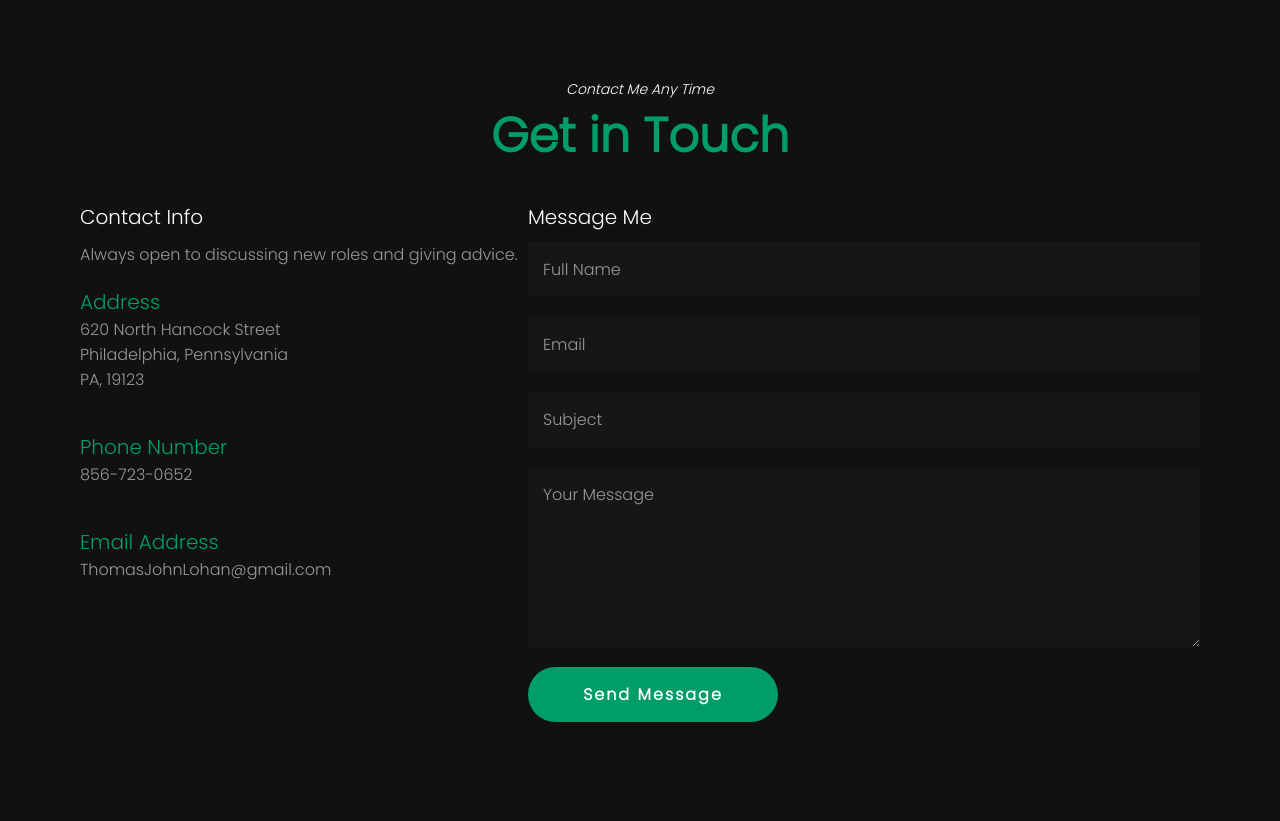
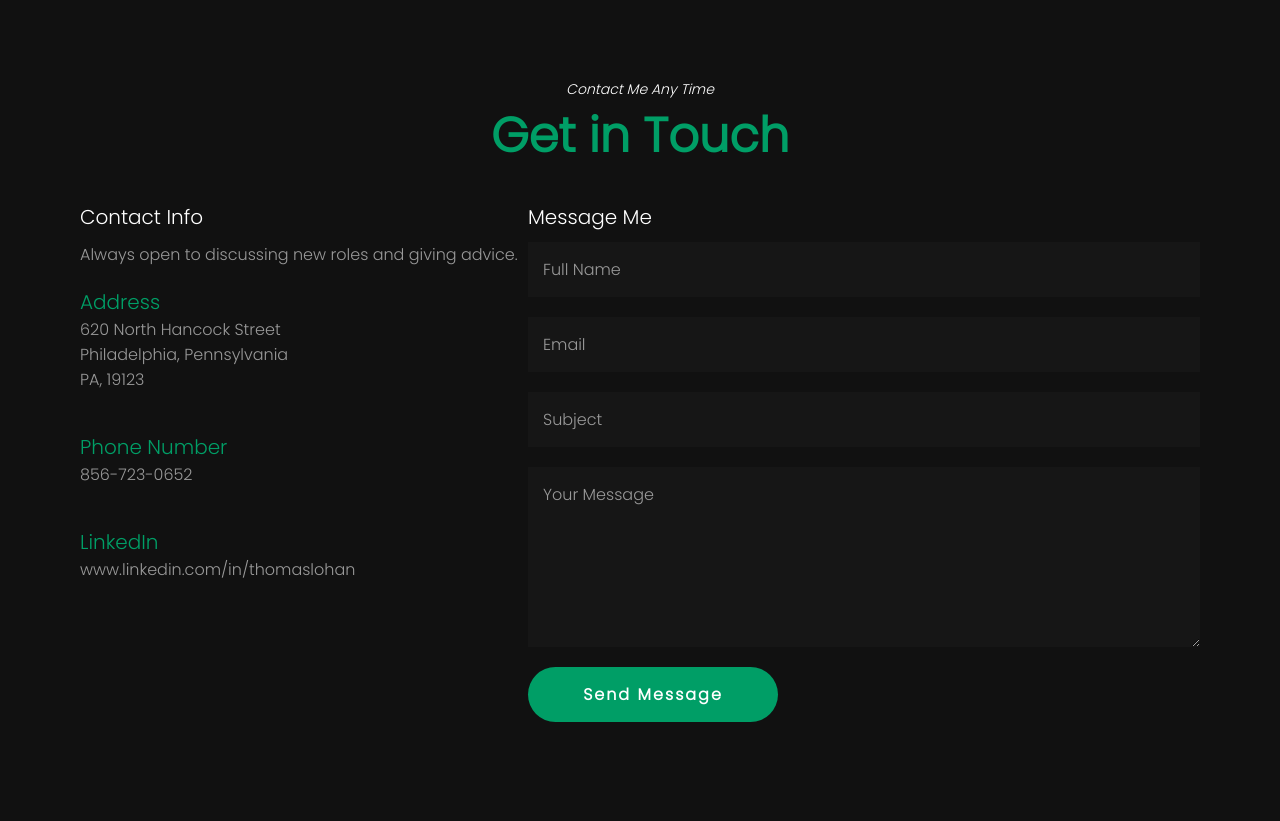
Before and after one commit to TLohan13/portfolio, a Django app: page / in a window 1280 px wide. Shown: the part 1680-2501 px from the top of the page. Run offline with Django 4.2, Linux system fonts and the light colour scheme; data that the repository does not hold is empty.

Commit message:
Added LinkedIn URL

```diff
--- a/portfolio_app/templates/portfolio_app.html
+++ b/portfolio_app/templates/portfolio_app.html
@@ -171,8 +171,8 @@
                     </div>
                     <div class="box">
                         <div class="text">
-                            <h3>Email Address</h3>
-                            <p>ThomasJohnLohan@gmail.com</p>
+                            <h3>LinkedIn</h3>
+                            <p>www.linkedin.com/in/thomaslohan</p>
                         </div>
                     </div>
                 </div>
```
